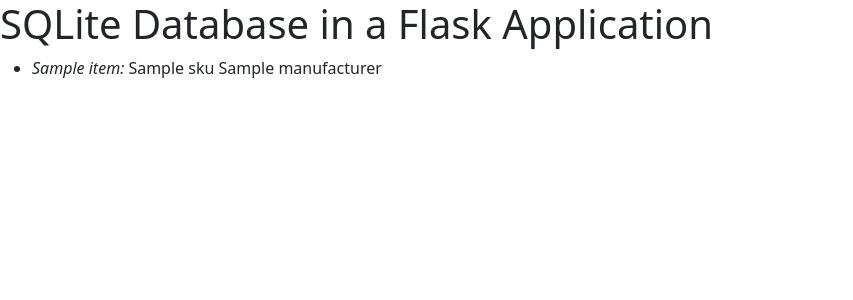
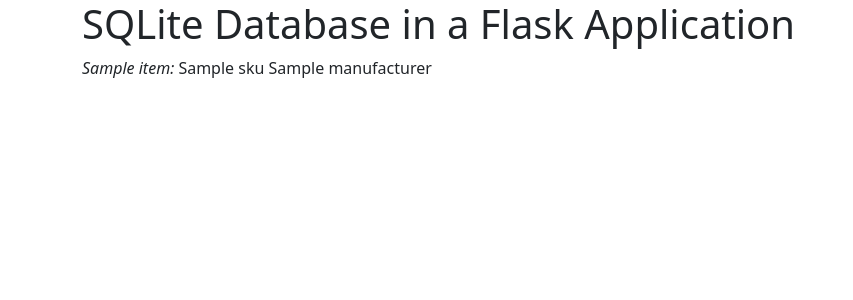
Before and after one commit to annelida/ballyboe, a Flask app: template practice/my_flask_app/templates/index.html in a window 1280 px wide. Shown: the top 300 px of the page, without its empty margins (0-853 px from the left). Run offline with Flask 3, Linux system fonts and the light colour scheme; the template is opened without the code that fills it: most values are stand-ins (such as "Sample title", 1, 10 or a date in 2020); some libraries are stand-ins or nearby versions.

Commit message:
Including Twitter Bootstrap elements in HTML-template

```diff
--- a/practice/my_flask_app/templates/index.html
+++ b/practice/my_flask_app/templates/index.html
@@ -11,13 +11,15 @@
 </head>
 
 <body>
-  <h1>SQLite Database in a Flask Application</h1>
-  <ul>
-  {% for item in items %}
-    <li>
-      <em>{{ item['name'] }}:</em> {{ item['sku'] }} {{ item['manufacturer'] }}
-    </li>
-  {% endfor %}
-  </ul>
+
+  <div class = "container">
+    <h1>SQLite Database in a Flask Application</h1>
+    <div class="row">
+      {% for item in items%}
+      <div class="col-sm-4"> <em>{{ item['name'] }}:</em> {{ item['sku'] }} {{ item['manufacturer'] }} </div>
+      {% endfor %}
+     </div>
+   </div>
+
 </body>
 </html>
```
